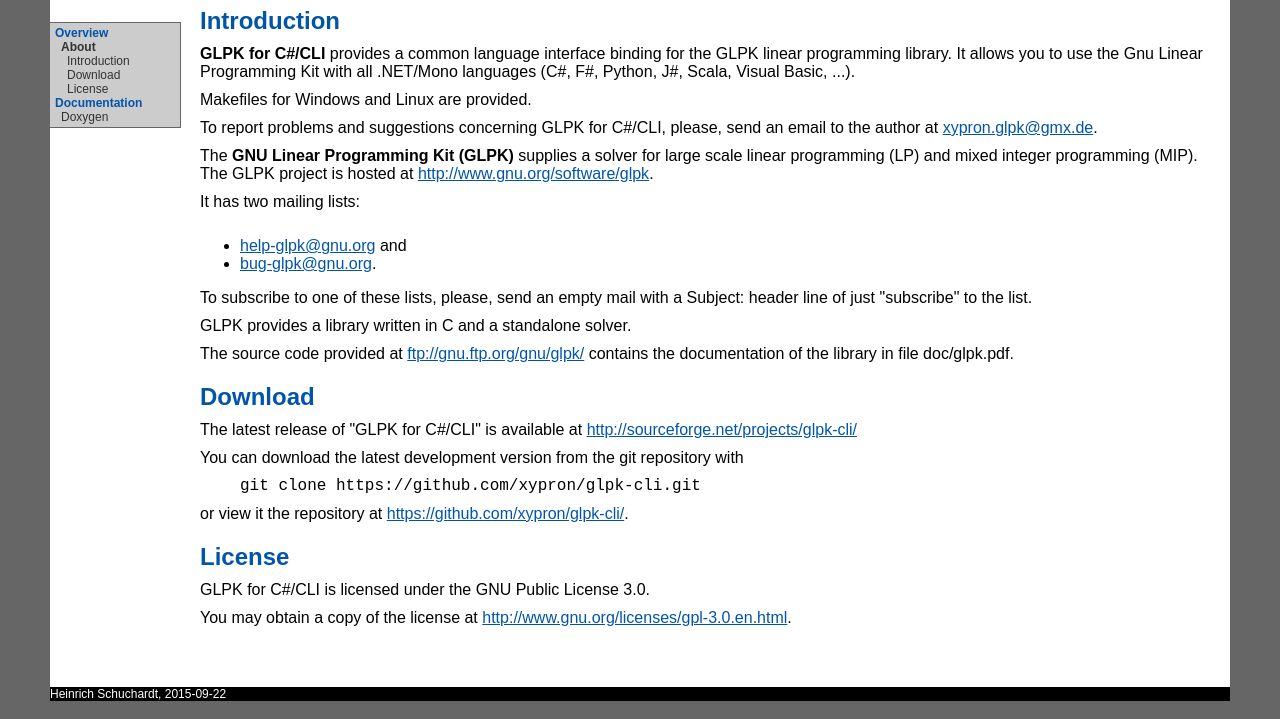
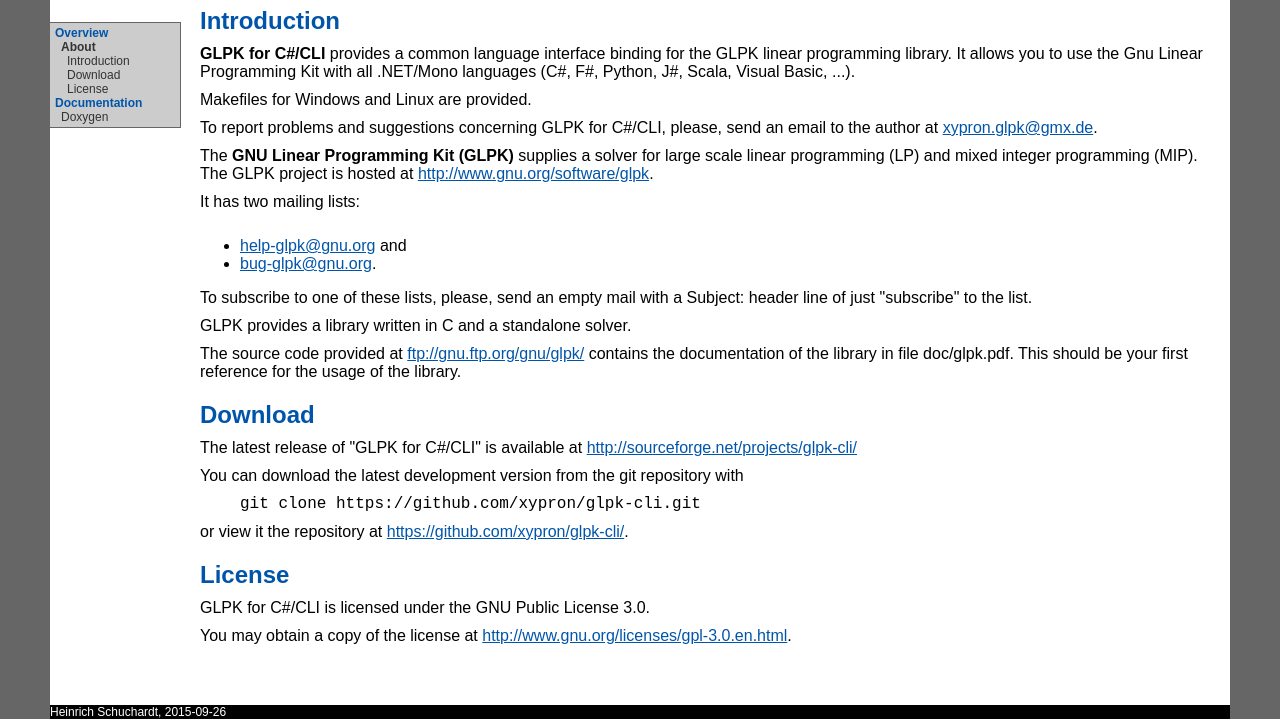
Before and after one commit to xypron/glpk-cli, a plain HTML site: page doc/index.html in a window 1280 px wide. Shown: the part 118-837 px from the top of the page. Drawn offline with Linux system fonts and the light colour scheme.

Commit message:
index.html
Signed-off-by: Heinrich Schuchardt <xypron.glpk@gmx.de>

```diff
--- a/doc/index.html
+++ b/doc/index.html
@@ -64,7 +64,8 @@
 		<p>The source code provided at
 		   <a href="ftp://gnu.ftp.org/gnu/glpk/"
 		   >ftp://gnu.ftp.org/gnu/glpk/</a> contains the documentation
-		   of the library in file doc/glpk.pdf.</p>
+		   of the library in file doc/glpk.pdf. This should be your
+		   first reference for the usage of the library.</p>
                 <h1><a id="download">Download</a></h1>
                 <p>The latest release of "GLPK for C#/CLI" is available at
                     <a href="http://sourceforge.net/projects/glpk-cli/"
@@ -85,7 +86,7 @@
                        >http://www.gnu.org/licenses/gpl-3.0.en.html</a>.</p>
             </div>
             <div id="footer">
-                Heinrich Schuchardt, 2015-09-22</div>
+                Heinrich Schuchardt, 2015-09-26</div>
         </div>
     </body>
 </html>
```
